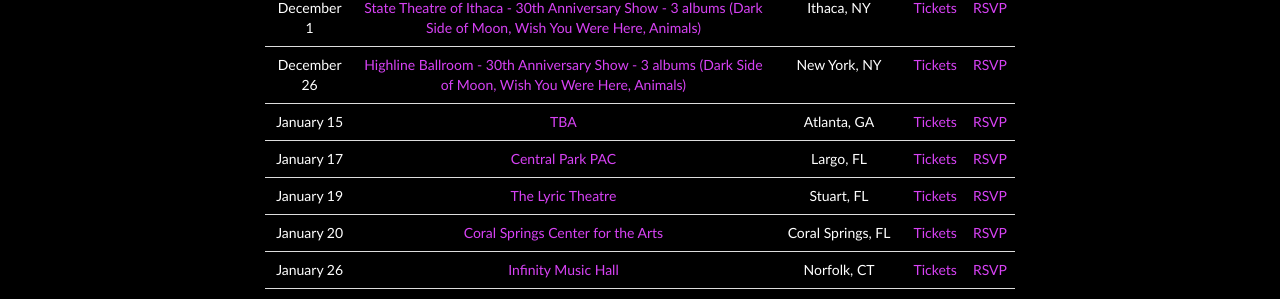
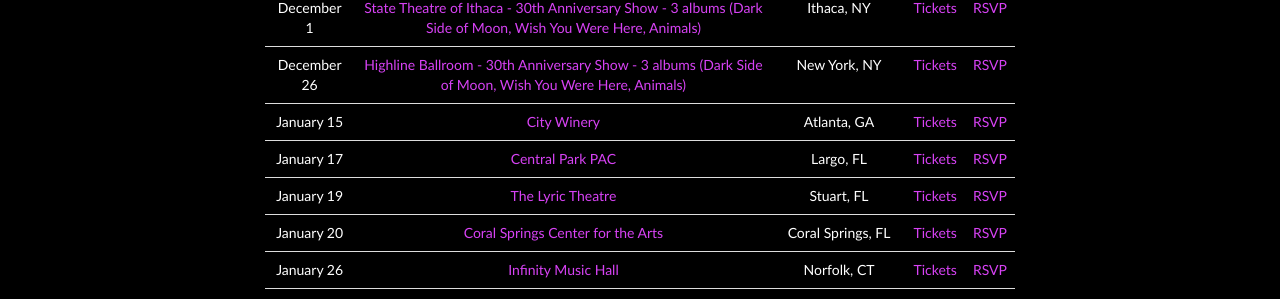
Before and after one commit to machineweb/machineweb.github.io, a Jekyll site: the page built from index.html, in a window 1280 px wide and 900 px high, scrolled down 1281 px. Shown: the part 147-446 px from the top of the window. Built offline with Jekyll 4.4.1, drawn with Linux system fonts in a browser that asks for light colours; comment, search, counter and statistics services are not loaded.

Commit message:
Updated tour

```diff
--- a/_data/tour.yml
+++ b/_data/tour.yml
@@ -3667,7 +3667,7 @@
     order: "1558152000000"
 
   - date: "January 15 2019"
-    venue: "TBA"
+    venue: "City Winery"
     venue-url: ""
     location: "Atlanta, GA"
     tickets-url: ""
```
